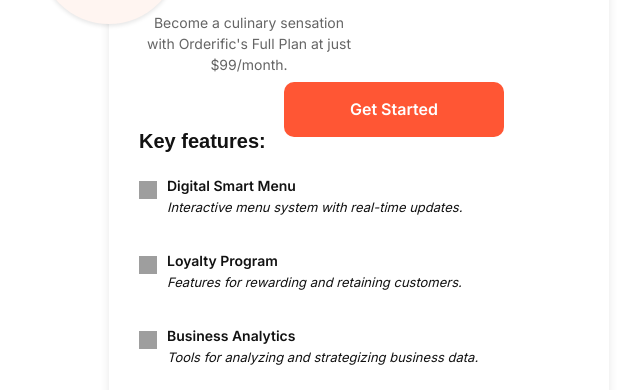
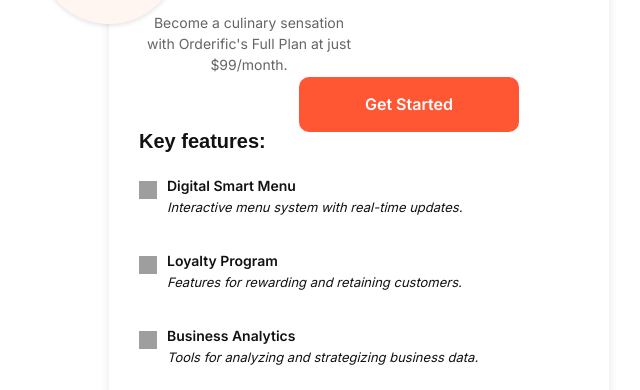
Before and after one commit to Mido1300/orderific, a plain HTML site: page assessment.html in a window 1280 px wide. Shown: the part 410-800 px from the top of the page, without its empty margins (281-921 px from the left). Drawn offline with nearby package versions, Linux system fonts and the light colour scheme; grey boxes are pictures that could not be loaded; a web font is replaced by a local one.

Commit message:
Update assessment.html

```diff
--- a/assessment.html
+++ b/assessment.html
@@ -346,7 +346,7 @@
                                 <p class="para-99">Become a culinary sensation with Orderific's Full Plan at just $99/month.</p>
                             </div>
                                 <!-- Get Started button centered and moved down one line -->
-                               <div class="button-container" style="position: relative; top: 75px; left: -75px;">
+                               <div class="button-container" style="position: relative; top: 70px; left: -60px;">
                               <a href="#" class="plan-button">Get Started</a>
                              </div>
                                 <div class="pricing-row" style="width: 100%;">
```
